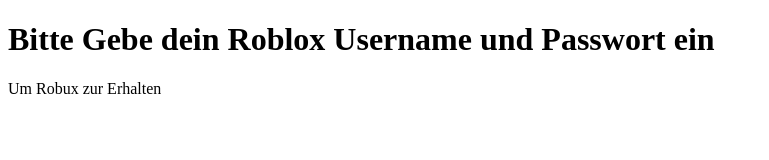
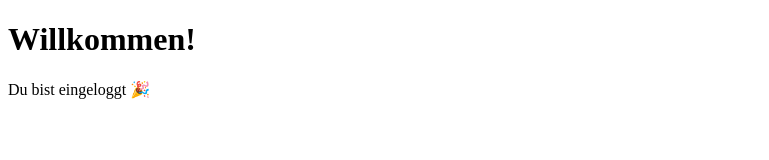
Before and after one commit to Basti107gg/Roblox.com-Free-Robux, a plain HTML site: page index.html in a window 1280 px wide. Shown: the whole page, without its empty margins (0-769 px from the left). Drawn offline with Linux system fonts and the light colour scheme.

Commit message:
Update index.html

```diff
--- a/index.html
+++ b/index.html
@@ -1,10 +1,11 @@
 <!DOCTYPE html>
 <html>
 <head>
-  <title>Free Robux</title>
+  <title>Startseite</title>
+  <link rel="stylesheet" href="style.css">
 </head>
 <body>
-  <h1>Bitte Gebe dein Roblox Username und Passwort ein</h1>
-  <p>Um Robux zur Erhalten</p>
+  <h1>Willkommen!</h1>
+  <p>Du bist eingeloggt 🎉</p>
 </body>
 </html>
```
